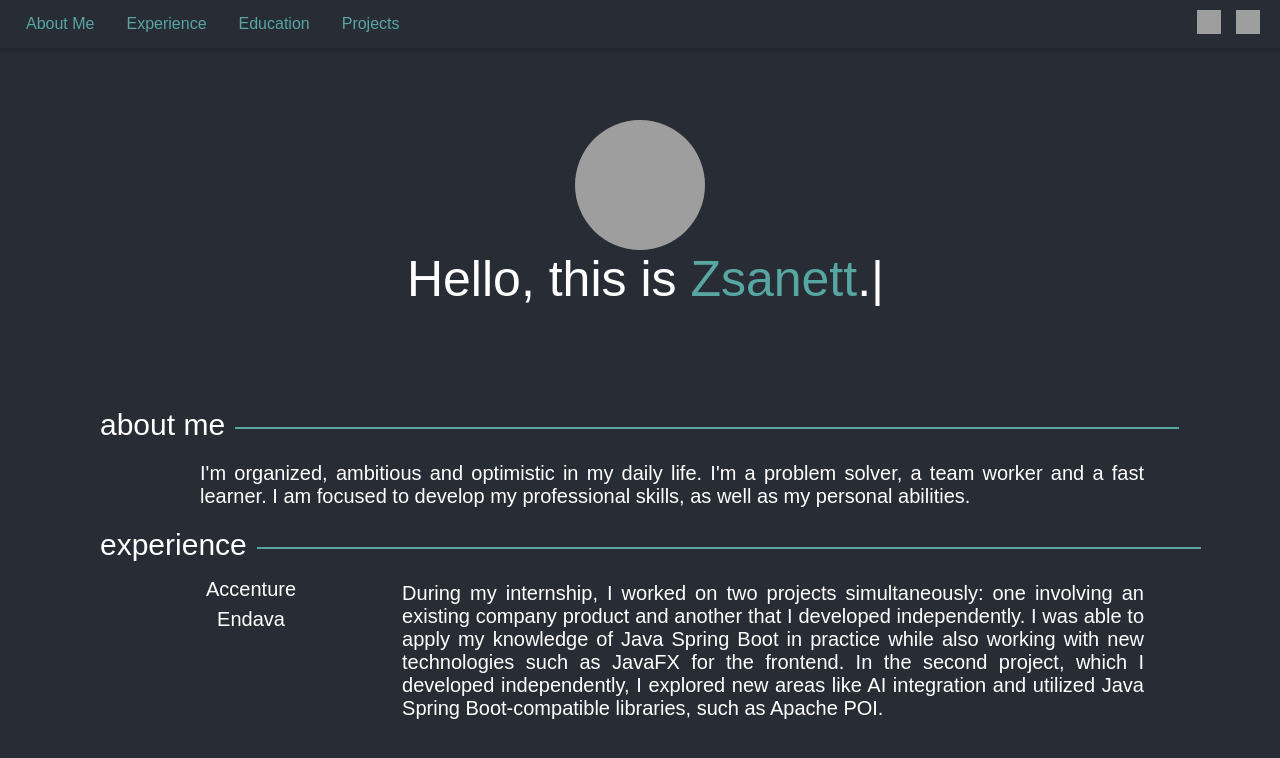
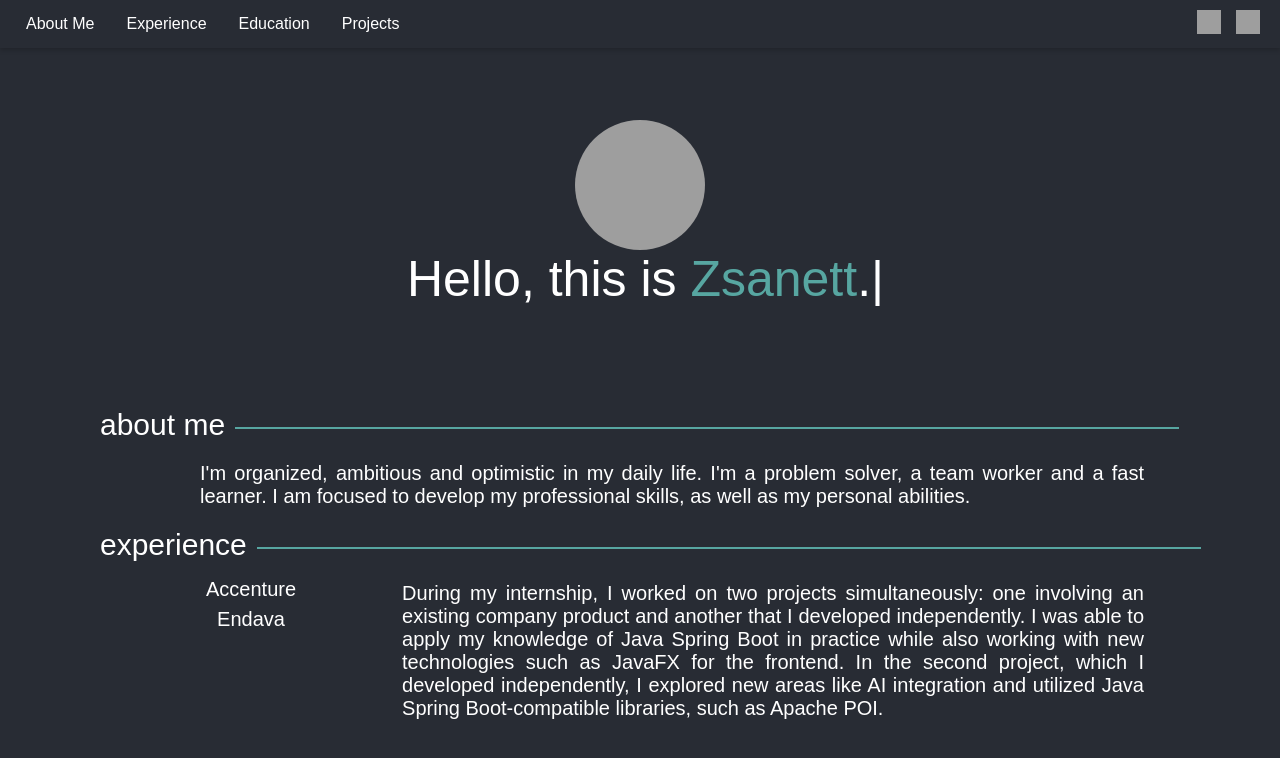
Before and after one commit to zsanett-molnar/PersonalBlog, an Angular app in the folder frontend/: page / in a window 1280 px wide. Shown: the top 758 px of the page. Built offline with nearby package versions, Linux system fonts and the light colour scheme; grey boxes are pictures that could not be loaded; a web font is replaced by a local one.

Commit message:
UI adjustments

```diff
--- a/frontend/src/app/app.component.css
+++ b/frontend/src/app/app.component.css
@@ -1,38 +1,30 @@
 .toolbar {
     display: flex;
     justify-content: space-between;
-    /* Aligns items to the left and right */
     align-items: center;
-    /* Vertically centers items */
     padding: 10px 20px;
-    /* Spacing around the toolbar */
-    background-color: transparent;
-    /* Background color of the toolbar */
+    background-color: #282c34;
     position: fixed;
-    /* Keeps the toolbar fixed at the top */
     top: 0;
-    /* Positions it at the top of the page */
     left: 0;
     right: 0;
     box-shadow: 0 2px 5px rgba(0, 0, 0, 0.2);
-    /* Shadow effect */
     z-index: 1000;
-    /* Ensures the toolbar is above other elements */
 }
 
 .toolbar-left {
     display: flex;
-    /* Aligns buttons in a row */
 }
 
 .toolbar-button {
     background: transparent;
     border: none;
-    color: #57A6A1;
+    color: white;
     font-size: 16px;
     margin-right: 20px;
     cursor: pointer;
     transition: color 0.3s;
+    font-family: "NTR", sans-serif;
 }
 
 .toolbar-button:hover {
@@ -49,13 +41,10 @@
 
 .icon-link {
     margin-left: 15px;
-    /* Space between icons */
 }
 
 .icon {
     width: 24px;
-    /* Icon width */
     height: 24px;
-    color: white;
-    /* Icon height */
+
 }
--- a/frontend/src/app/app.component.html
+++ b/frontend/src/app/app.component.html
@@ -12,8 +12,7 @@
                 alt="LinkedIn" class="icon">
         </a>
         <a href="https://github.com/zsanett-molnar" target="_blank" class="icon-link">
-            <img src="https://upload.wikimedia.org/wikipedia/commons/9/91/Octicons-mark-github.svg" alt="GitHub"
-                class="icon">
+            <img src="https://img.icons8.com/fluent-systems-filled/512/FFFFFF/github.png" alt="GitHub" class="icon">
         </a>
         <!-- Add more icons as needed -->
     </div>
--- a/frontend/src/app/page/homepage/homepage.component.css
+++ b/frontend/src/app/page/homepage/homepage.component.css
@@ -100,4 +100,5 @@
 
 .company-button:hover {
     background-color: #57A6A1;
+    cursor: pointer;
 }
```
